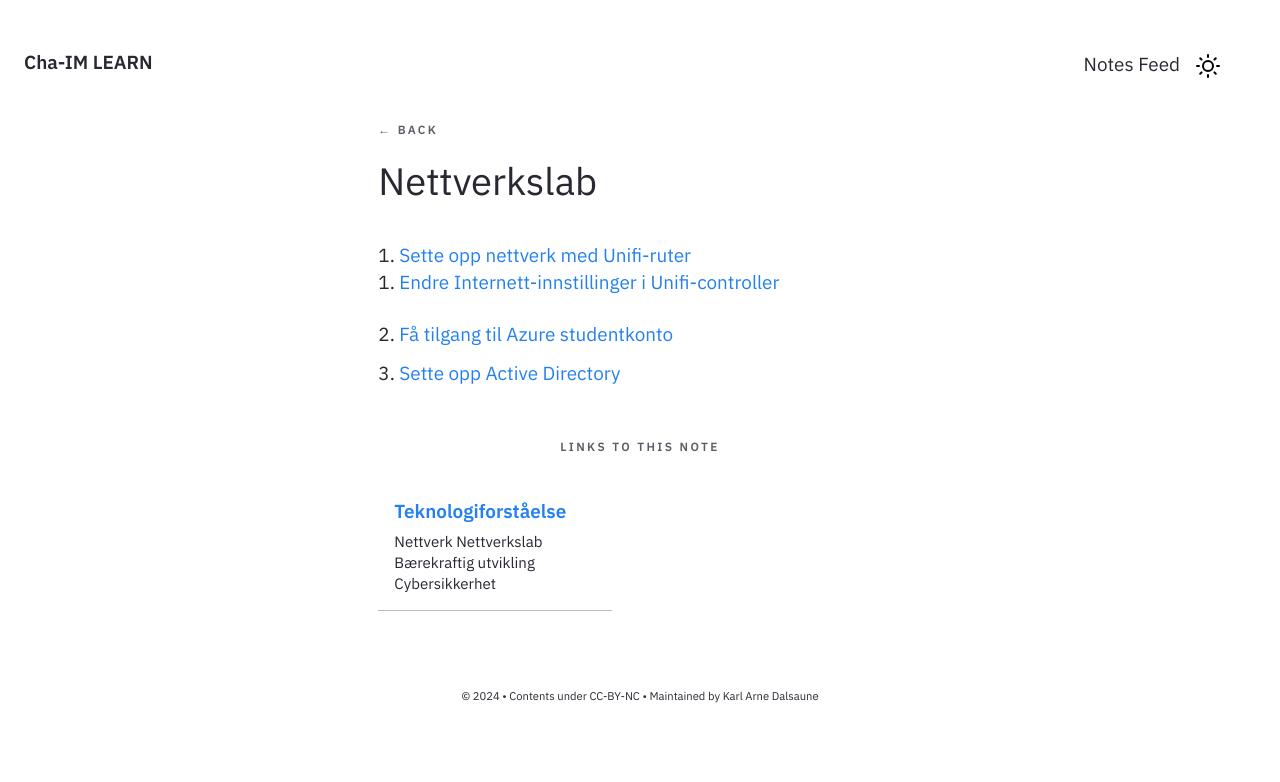
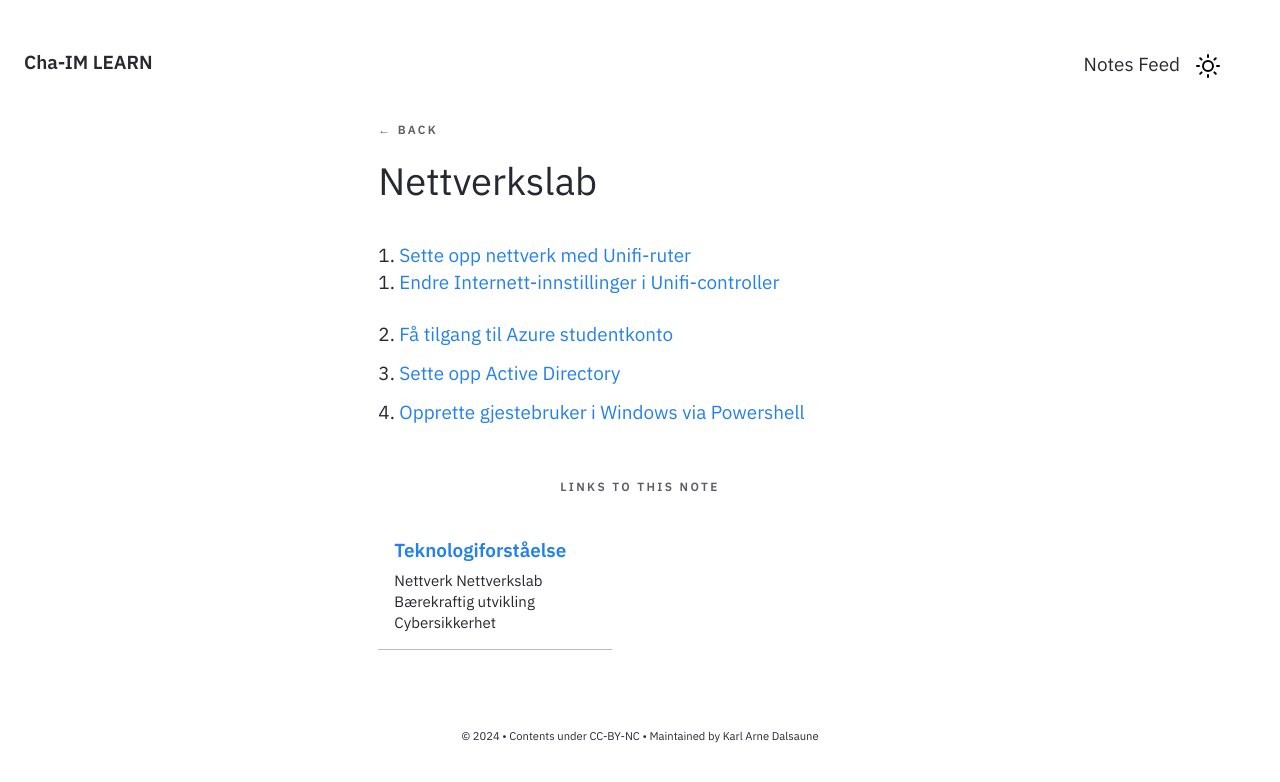
Before and after one commit to Cha-IM/cha-im.github.io, a Jekyll site: the page built from _notes/Public/Teknologiforståelse/Nettverkslab/Nettverkslab.md, in a window 1280 px wide. Shown: the top 782 px of the page. Built offline with Jekyll 4.4.1, drawn with Linux system fonts in a browser that asks for light colours.

Commit message:
Karls-MacBook-Pro-236.local 2024-11-14:12:49:4

```diff
--- a/_notes/Public/Teknologiforståelse/Nettverkslab/Nettverkslab.md
+++ b/_notes/Public/Teknologiforståelse/Nettverkslab/Nettverkslab.md
@@ -8,3 +8,4 @@ date: 19-03-2024
 	1. [[Endre Internett-innstillinger i Unifi-controller]]
 2. [[Få tilgang til Azure studentkonto]]
 3. [[Sette opp Active Directory]]
+4. [[Opprette gjestebruker i Windows via Powershell]]
```
Also changed, not shown: .obsidian/workspace.json.
